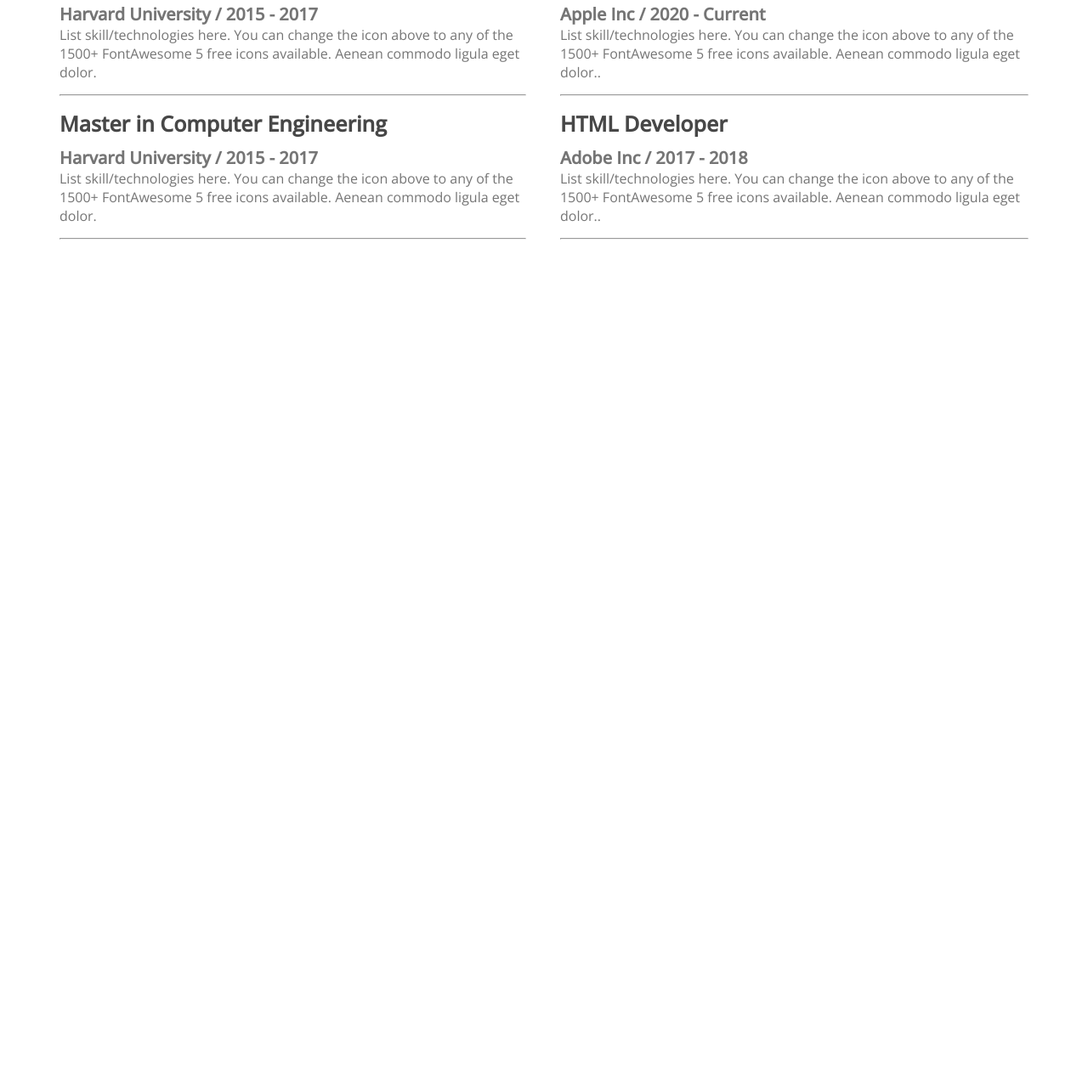
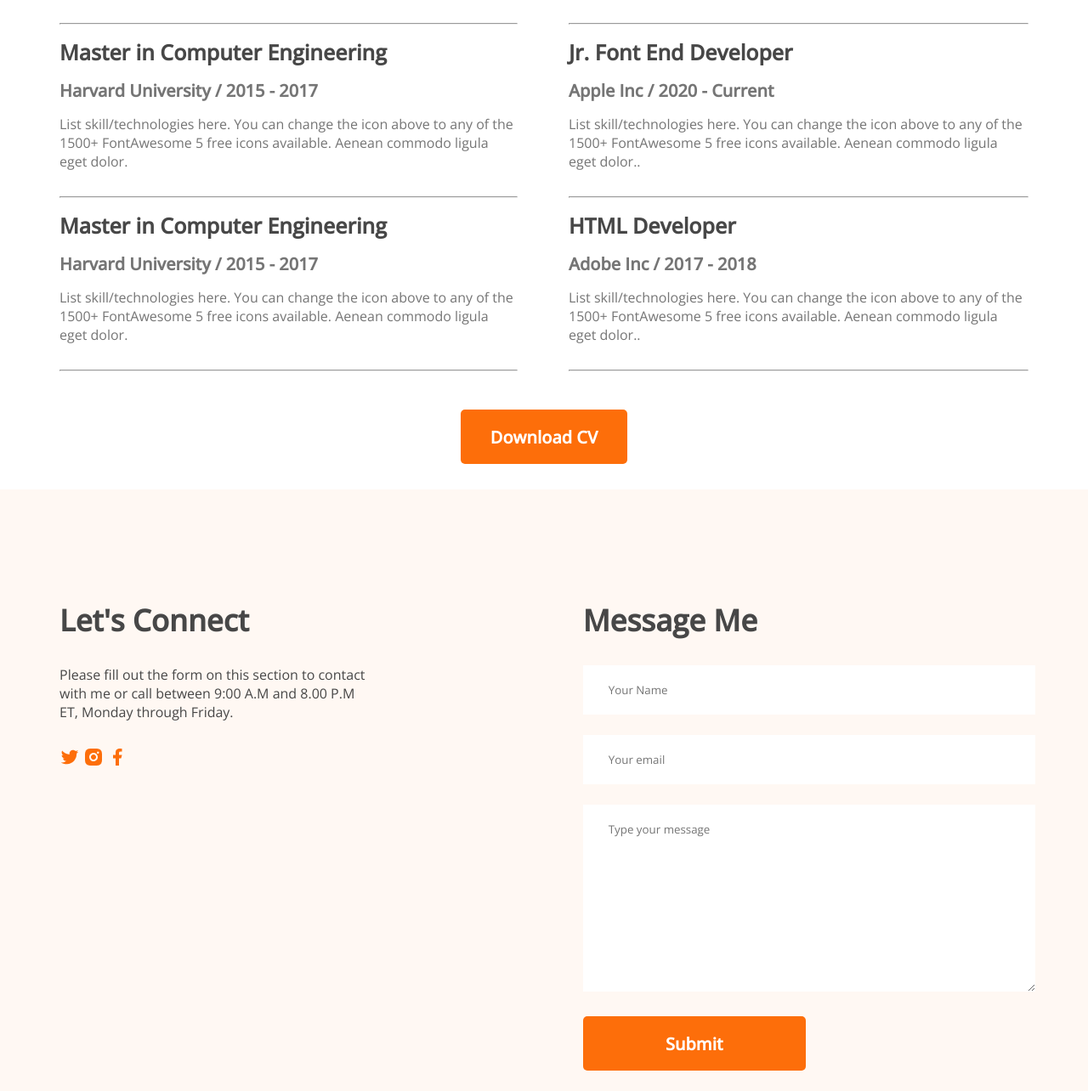
Before and after one commit to hazratshahjalal/New-Portfolio, a plain HTML site: page index.html in a window 1280 px wide. Shown: the part 2626-3910 px from the top of the page at 85% size. Before the commit the page ends 2923 px from the top, so only its background shows below. Drawn offline with nearby package versions, Linux system fonts and the light colour scheme.

Commit message:
footer added

```diff
--- a/index.html
+++ b/index.html
@@ -105,7 +105,7 @@
       </div>
     </section>
     <!-- Education section -->
-    <section>
+    <section class="resume">
       <h3 class="section-title">A summery of my resume</h3>
       <div class="resume-container">
         <div class="education-area">
@@ -147,11 +147,38 @@
         </div>
 
       </div>
+      <button class="button-primary">Download CV</button>
     </section>
   </main>
 
   <footer>
+    <section>
+      <div class="footer">
+        <div class="connect-area">
+          <h3 class="footer-title">Let's Connect</h3>
+          <p class="footer-description">Please fill out the form on this section to contact with me or call between 9:00
+            A.M and 8.00 P.M ET, Monday through Friday.</p>
+          <div class="footer-icons">
+            <img src="/images/icons/twitter.png" alt="">
+            <img src="/images/icons/insta.png" alt="">
+            <img src="/images/icons/facebook.png" alt="">
+          </div>
+        </div>
+        <div class="message-form">
+          <h3 class="footer-title">Message Me</h3>
+          <form action="">
+            <input type="text" placeholder="Your Name" name="" id="">
+            <input type="email" placeholder="Your email" name="" id="">
+            <textarea placeholder="Type your message" name="" id="" cols="30" rows="10"></textarea>
+            <input type="submit" value="Submit" class="button-primary">
+          </form>
+        </div>
 
+
+
+      </div>
+
+    </section>
   </footer>
 
 
--- a/styles/style.css
+++ b/styles/style.css
@@ -152,6 +152,7 @@ main {
 .skills-container {
   display: flex;
   gap: 24px;
+  margin-bottom: 40px;
 }
 
 .skill-title {
@@ -177,14 +178,14 @@ main {
 
 .resume-container {
   display: flex;
-  gap: 40px;
+  gap: 60px;
 }
 
 .education-ex-title {
   font-weight: 700;
   font-size: 30px;
   color: #474747;
-  margin-bottom: 20px;
+  margin-bottom: 30px;
 }
 
 .resume-title {
@@ -198,15 +199,62 @@ main {
   font-weight: 600;
   font-size: 20px;
   color: #757575;
+  margin: 15px 0;
 }
 
 .resume-description {
   font-size: 16px;
   font-weight: 400;
   color: #757575;
-  margin-bottom: 15px;
+  margin-bottom: 30px;
 }
 
 hr {
   margin: 15px 0;
 }
+
+.resume .button-primary {
+  display: flex;
+  align-items: center;
+  margin: 30px auto;
+}
+
+/* footer styles */
+footer {
+  background-color: #FFF8F3;
+}
+
+.footer {
+  display: flex;
+  max-width: 1140px;
+  margin: 0 auto;
+  gap: 100px;
+
+}
+
+.footer-title {
+  margin: 130px 0 30px;
+  font-weight: 700;
+  font-size: 35px;
+  color: #474747;
+}
+
+.footer-description {
+  font-weight: 400;
+  font-size: 16px;
+  color: #474747;
+  margin-bottom: 30px;
+  max-width: 70%;
+}
+
+input,
+textarea {
+  margin-bottom: 24px;
+  border: 0;
+  width: 90%;
+  padding: 20px 30px;
+}
+
+input[type="submit"] {
+  width: 50%;
+}
```
